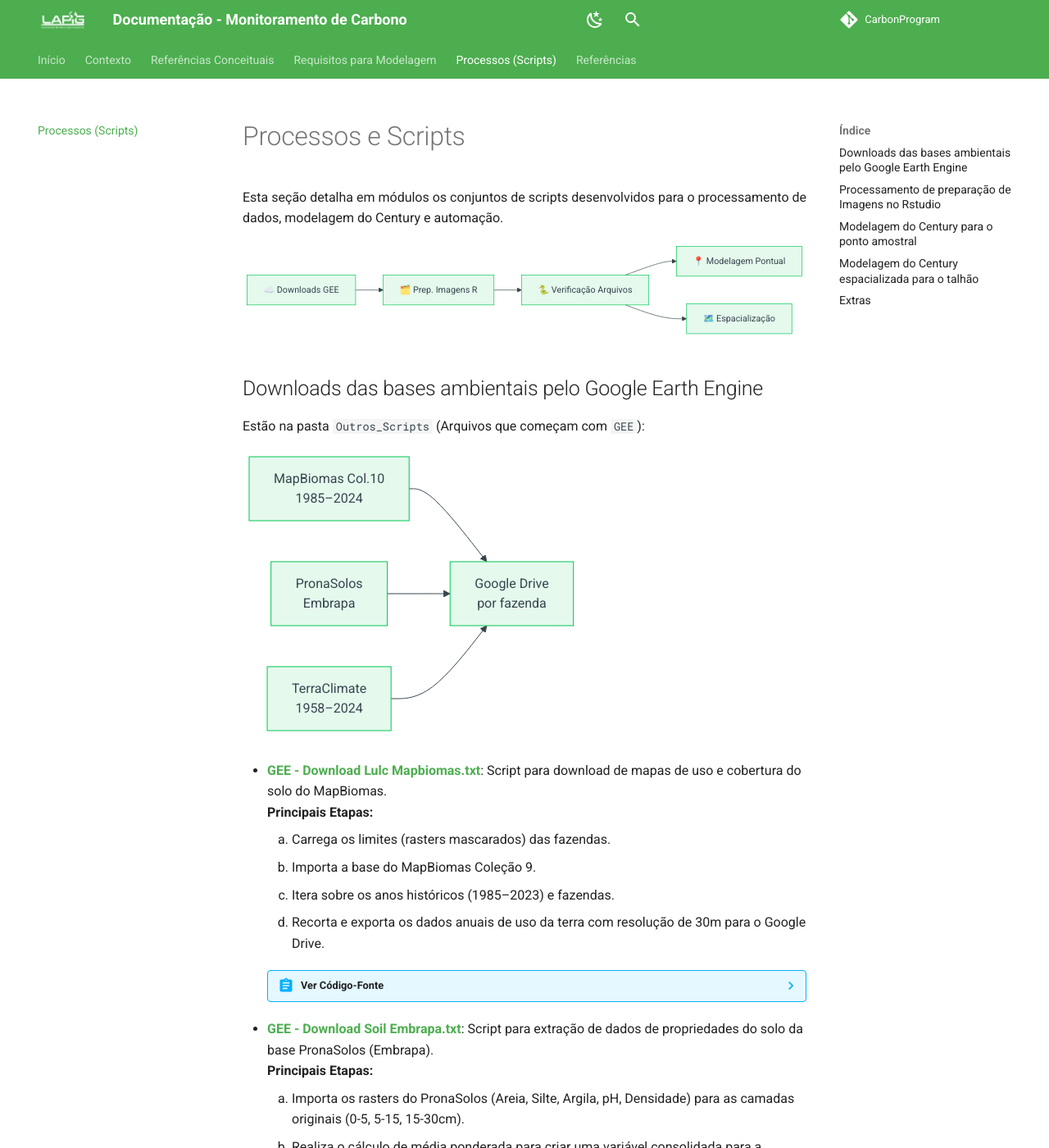
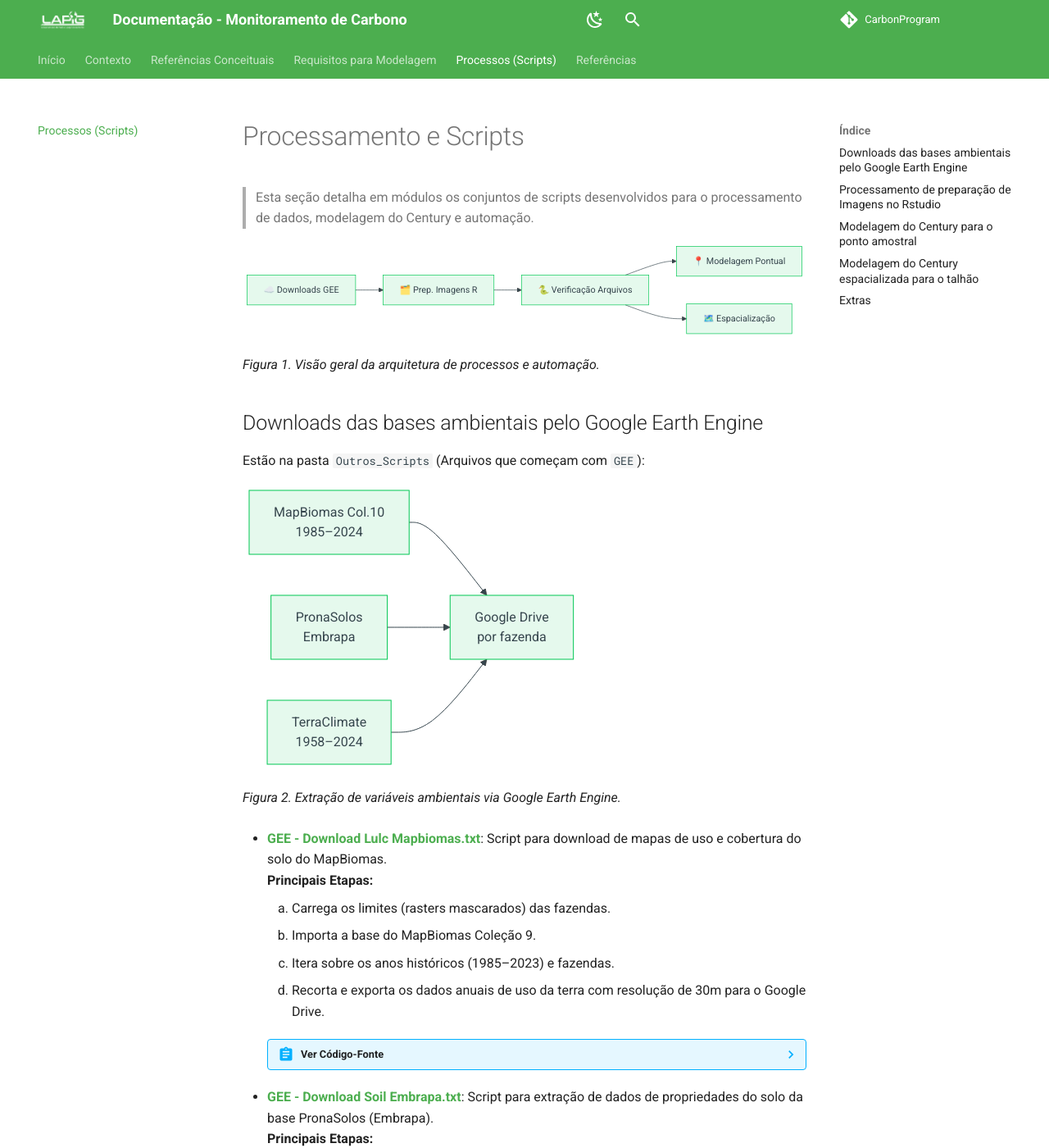
Before and after one commit to FelipeJesusRemoteSensing/CarbonProgram, an MkDocs documentation site: the page built from docs/mds/scripts.md, in a window 1280 px wide and 1400 px high. Shown: the whole window at 82% size. Built offline with MkDocs 1.6.1 and Material for MkDocs 9.7.7, drawn with Linux system fonts in a browser that asks for light colours; comment, search, counter and statistics services are not loaded; some of the changed text lies outside the part shown.

Commit message:
Update scripts.md

````diff
--- a/docs/mds/scripts.md
+++ b/docs/mds/scripts.md
@@ -1,6 +1,6 @@
-# Processos e Scripts
+# Processamento e Scripts
 
-Esta seção detalha em módulos os conjuntos de scripts desenvolvidos para o processamento de dados, modelagem do Century e automação.
+> Esta seção detalha em módulos os conjuntos de scripts desenvolvidos para o processamento de dados, modelagem do Century e automação.
 
 ```mermaid
 flowchart LR
@@ -9,6 +9,7 @@
     C --> D[📍 Modelagem Pontual]
     C --> E[🗺️ Espacialização]
 ```
+*Figura 1. Visão geral da arquitetura de processos e automação.*
 
 ## Downloads das bases ambientais pelo Google Earth Engine
 
@@ -20,7 +21,7 @@
     B[PronaSolos\nEmbrapa] --> D
     C[TerraClimate\n1958–2024] --> D
 ```
-
+*Figura 2. Extração de variáveis ambientais via Google Earth Engine.*
 
 - [**GEE - Download Lulc Mapbiomas.txt**](../base_dados/aplicacao/Scripts/Outros_Scripts/GEE%20-%20Download%20Lulc%20Mapbiomas.txt): Script para download de mapas de uso e cobertura do solo do MapBiomas.
     <br>**Principais Etapas:**
@@ -114,6 +115,7 @@
     C --> D[Alinhamento espacial\nresample · máscara]
     D --> E[Rasters prontos\npor fazenda]
 ```
+*Figura 3. Fluxo de manipulação espacial e preparação de imagens no R.*
 
 - [**R - Criar imagem referencia.R**](../base_dados/aplicacao/Scripts/Outros_Scripts/R%20-%20Criar%20imagem%20referencia.R): Geração de imagem raster de referência contendo IDs únicos por pixel para a área de estudo.
     <br>**Principais Etapas:**
@@ -227,6 +229,7 @@
     C --> D[CSV consolidado]
     D --> E[Gráficos · RMSE\nRanking Top 10]
 ```
+*Figura 4. Execução do modelo Century e cálculo de métricas para o ponto amostral.*
 
 A estrutura de pastas recomendada para a **Simulação por ponto** é:
 
@@ -383,6 +386,7 @@
     D --> E[Rasters TIFF\nanuais por talhão]
     E --> F[Mosaico final\nSOMSC_ano.tif]
 ```
+*Figura 5. Pipeline de modelagem espacializada de carbono, da extração em blocos à elaboração de mosaicos.*
 
 A estrutura de pastas recomendada para a **Simulação espacializada** é:
 
@@ -525,6 +529,7 @@
     C -->|✅ Sim| D[Pronto para\nmodelagem]
     C -->|❌ Não| E[Alerta no console\nfazenda · mês · ano]
 ```
+*Figura 6. Automação para verificação de integridade estrutural e arquivamento (Python).*
 
 - [**PY - Conferir se há arquivos faltantes nas pastas.py**](../base_dados/aplicacao/Scripts/Outros_Scripts/PY%20-%20Conferir%20se%20há%20arquivos%20faltantes%20nas%20pastas.py): Script utilitário para validação da integridade estrutural, verificando se existem arquivos faltantes nas pastas antes da execução da modelagem.
     <br>**Principais Etapas:**
````
